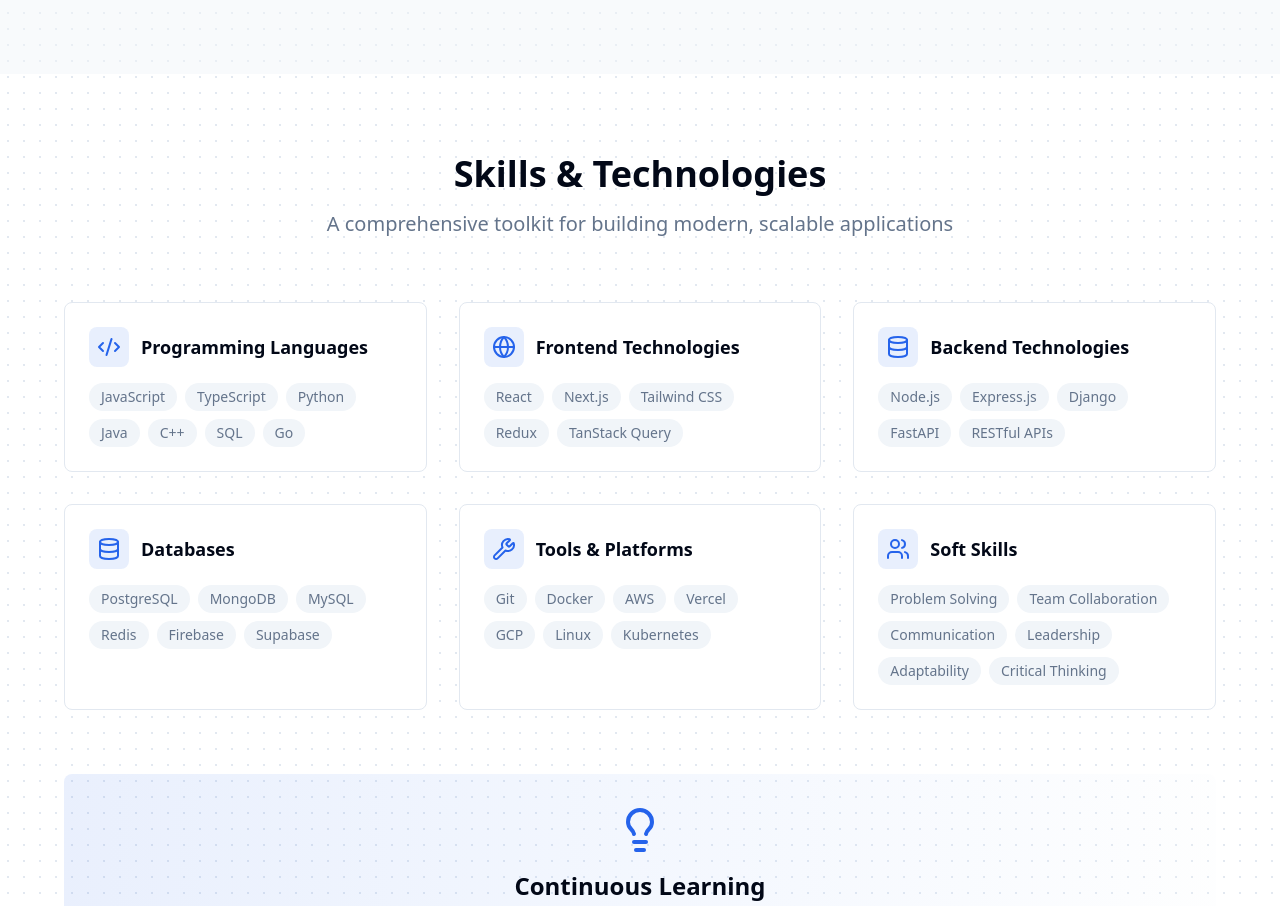
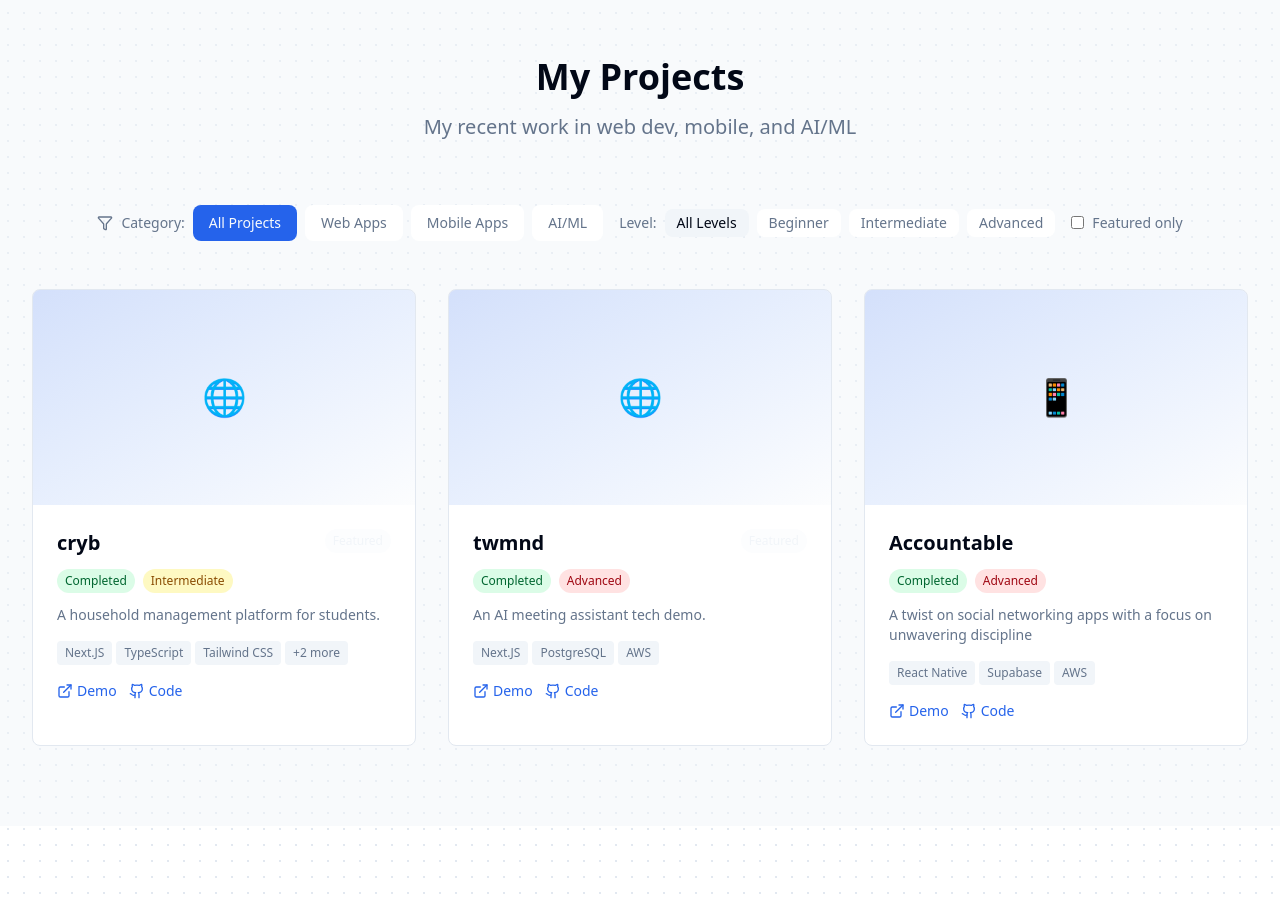
Before and after one commit to vinngo/vinn, a React (Vite) app: page / in a window 1280 px wide. Shown: the part 1867-2773 px from the top of the page. Built offline with nearby package versions, Linux system fonts and the light colour scheme.

Commit message:
chore: add relevant experience

```diff
--- a/src/App.tsx
+++ b/src/App.tsx
@@ -1,7 +1,6 @@
 import { ThemeProvider } from "./contexts/ThemeContext";
 import Layout from "./components/layout/Layout";
 import Hero from "./components/sections/Hero";
-import About from "./components/sections/About";
 import Skills from "./components/sections/Skills";
 import Projects from "./components/sections/Projects";
 import Experience from "./components/sections/Experience";
@@ -12,7 +11,6 @@
     <ThemeProvider>
       <Layout>
         <Hero />
-        <About />
         <Skills />
         <Projects />
         <Experience />
--- a/src/components/sections/Experience.tsx
+++ b/src/components/sections/Experience.tsx
@@ -1,82 +1,83 @@
-import { GraduationCap, Briefcase, Award, Calendar } from 'lucide-react'
+import { GraduationCap, Briefcase, Calendar } from "lucide-react";
 
 const experiences = [
   {
-    type: 'education',
-    title: 'Bachelor of Science in Computer Science',
-    organization: 'University Name',
-    location: 'City, State',
-    period: '2021 - 2025 (Expected)',
-    description: 'Pursuing a comprehensive Computer Science degree with focus on software engineering, data structures, algorithms, and modern development practices.',
+    type: "work",
+    title: "Software Engineering Intern",
+    organization: "Intuit",
+    location: "Mountain View, CA",
+    period: "Summer 2022",
+    description:
+      "Built resuable UI components in React Native with complex state management using React Query and Redux",
     highlights: [
-      'Relevant Coursework: Data Structures & Algorithms, Software Engineering, Database Systems, Web Development',
-      'GPA: 3.8/4.0 (Dean\'s List)',
-      'Active member of Computer Science Club and Coding Bootcamp',
-      'Teaching Assistant for Introduction to Programming'
+      "Improved development speed for future features",
+      "Reduced duplicate code by 30%",
+      "Collaborated with UX/UI designers to implement pixel-perfect designs",
+      "Contributed to features used by 2000+ users, gained exposure to product lifecycle in agile, crossfunctional teams",
     ],
-    current: true
+    current: false,
   },
   {
-    type: 'work',
-    title: 'Frontend Developer Intern',
-    organization: 'Tech Company Inc.',
-    location: 'Remote',
-    period: 'Summer 2024',
-    description: 'Developed responsive web applications using React and TypeScript, collaborated with design teams, and implemented user-friendly interfaces.',
+    type: "work",
+    title: "Software Engineering Intern",
+    organization: "Hammerspace",
+    location: "Redwood City, CA",
+    period: "Summer 2023",
+    description:
+      "Developed a Chrome extension with a lightweight frontend using HTMl, CSS, and Chromium APIs, enabling internal testing",
     highlights: [
-      'Built 3 major features for the company\'s main product dashboard',
-      'Improved application performance by 25% through code optimization',
-      'Collaborated with UX/UI designers to implement pixel-perfect designs',
-      'Participated in daily standups and sprint planning meetings'
+      "Faster internal testing achieved by a metric of 20%",
+      "Implemented Github workflow for source control, reducing code integration conflicts by 10%",
+      "Improved collaboration between a team of 5 developers",
     ],
-    current: false
+    current: false,
   },
   {
-    type: 'work',
-    title: 'Web Development Freelancer',
-    organization: 'Self-Employed',
-    location: 'Remote',
-    period: '2023 - Present',
-    description: 'Providing web development services to small businesses and startups, specializing in modern React applications and e-commerce solutions.',
+    type: "education",
+    title: "Bachelor of Science in Computer Science",
+    organization: "University of California, Santa Cruz",
+    location: "Santa Cruz, CA",
+    period: "2023 - 2027 (Expected)",
+    description:
+      "Pursuing CS with minor in Statistics. Comprehensive understanding of DSA, Computer Architecture, Systems, and AI/ML",
     highlights: [
-      'Successfully delivered 5+ client projects on time and within budget',
-      'Specialized in React, Next.js, and e-commerce platforms',
-      'Maintained 100% client satisfaction rate',
-      'Generated $15,000+ in revenue through quality deliverables'
+      "Relevant Coursework: Data Structures & Algorithms, Computer Architecture, Computer Systems, Machine Learning, Artificial Intelligence, Statistics and Probability Theory, Linear Algebra",
     ],
-    current: true
-  }
-]
+    current: true,
+  },
+];
 
+/*
 const certifications = [
   {
-    title: 'AWS Cloud Practitioner',
-    issuer: 'Amazon Web Services',
-    date: '2024',
-    credentialUrl: '#'
+    title: "AWS Cloud Practitioner",
+    issuer: "Amazon Web Services",
+    date: "2024",
+    credentialUrl: "#",
   },
   {
-    title: 'React Developer Certification',
-    issuer: 'Meta',
-    date: '2023',
-    credentialUrl: '#'
+    title: "React Developer Certification",
+    issuer: "Meta",
+    date: "2023",
+    credentialUrl: "#",
   },
   {
-    title: 'JavaScript Algorithms and Data Structures',
-    issuer: 'freeCodeCamp',
-    date: '2023',
-    credentialUrl: '#'
-  }
-]
+    title: "JavaScript Algorithms and Data Structures",
+    issuer: "freeCodeCamp",
+    date: "2023",
+    credentialUrl: "#",
+  },
+];
+*/
 
 export default function Experience() {
   const getExperienceIcon = (type: string) => {
-    return type === 'education' ? (
+    return type === "education" ? (
       <GraduationCap className="h-6 w-6" />
     ) : (
       <Briefcase className="h-6 w-6" />
-    )
-  }
+    );
+  };
 
   return (
     <section id="experience" className="py-20 bg-background">
@@ -91,7 +92,6 @@
               My academic and professional journey in technology
             </p>
           </div>
-
           {/* Timeline */}
           <div className="relative">
             {/* Timeline Line */}
@@ -143,15 +143,24 @@
                       {/* Highlights */}
                       <div>
                         <h4 className="font-semibold text-foreground mb-2">
-                          {experience.type === 'education' ? 'Academic Highlights' : 'Key Achievements'}
+                          {experience.type === "education"
+                            ? "Academic Highlights"
+                            : "Key Achievements"}
                         </h4>
                         <ul className="space-y-2">
-                          {experience.highlights.map((highlight, highlightIndex) => (
-                            <li key={highlightIndex} className="text-muted-foreground text-sm flex items-start gap-2">
-                              <span className="text-primary mt-1 flex-shrink-0">•</span>
+                          {experience.highlights.map(
+                            (highlight, highlightIndex) => (
+                              <li
+                                key={highlightIndex}
+                                className="text-muted-foreground text-sm flex items-start gap-2"
+                              >
+                                <span className="text-primary mt-1 flex-shrink-0">
+                                  •
+                                </span>
                                 {highlight}
                               </li>
-                          ))}
+                            ),
+                          )}
                         </ul>
                       </div>
                     </div>
@@ -160,9 +169,9 @@
               ))}
             </div>
           </div>
-
           {/* Certifications */}
           <div className="mt-20">
+            {/*
             <div className="text-center mb-12">
               <h3 className="text-2xl font-bold text-foreground mb-4">
                 Certifications & Achievements
@@ -171,10 +180,12 @@
                 Professional certifications that validate my technical expertise
               </p>
             </div>
-
               <div className="grid md:grid-cols-2 lg:grid-cols-3 gap-6">
                 {certifications.map((cert, index) => (
-                <div key={index} className="bg-card rounded-lg border border-border p-6 text-center hover:shadow-lg transition-shadow">
+                  <div
+                    key={index}
+                    className="bg-card rounded-lg border border-border p-6 text-center hover:shadow-lg transition-shadow"
+                  >
                     <div className="flex justify-center mb-4">
                       <div className="p-3 bg-accent/10 text-accent rounded-full">
                         <Award className="h-6 w-6" />
@@ -202,22 +213,22 @@
                   </div>
                 ))}
               </div>
+              */}
           </div>
-
           {/* Call to Action */}
           <div className="mt-16 text-center">
             <div className="bg-gradient-to-r from-primary/10 to-accent/10 rounded-lg p-8">
               <h3 className="text-2xl font-bold text-foreground mb-4">
-                Ready to Collaborate?
+                Don't Be A Stranger
               </h3>
               <p className="text-muted-foreground mb-6 max-w-2xl mx-auto">
-                I'm always excited to work on challenging projects and learn from experienced professionals.
-                Let's discuss how we can create something amazing together.
+                Whether it be chat or coworking session, let's discuss how we
+                can build something amazing together.
               </p>
               <button
                 onClick={() => {
-                  const contactSection = document.querySelector('#contact')
-                  contactSection?.scrollIntoView({ behavior: 'smooth' })
+                  const contactSection = document.querySelector("#contact");
+                  contactSection?.scrollIntoView({ behavior: "smooth" });
                 }}
                 className="px-6 py-3 bg-primary text-primary-foreground rounded-lg hover:bg-primary/90 transition-colors font-medium"
               >
@@ -228,5 +239,5 @@
         </div>
       </div>
     </section>
-  )
+  );
 }
--- a/src/components/sections/Hero.tsx
+++ b/src/components/sections/Hero.tsx
@@ -56,14 +56,14 @@
           {/* Social Links */}
           <div className="flex justify-center space-x-6 mb-12">
             <a
-              href="#"
+              href="https://github.com/vinngo/"
               className="p-3 text-muted-foreground hover:text-primary transition-colors hover:scale-110 transform"
               aria-label="GitHub"
             >
               <Github className="h-6 w-6" />
             </a>
             <a
-              href="#"
+              href="https://www.linkedin.com/in/vinngo/"
               className="p-3 text-muted-foreground hover:text-primary transition-colors hover:scale-110 transform"
               aria-label="LinkedIn"
             >
--- a/src/components/sections/Projects.tsx
+++ b/src/components/sections/Projects.tsx
@@ -68,11 +68,10 @@
           {/* Section Header */}
           <div className="text-center mb-16">
             <h2 className="text-3xl sm:text-4xl font-bold text-foreground mb-4">
-              Featured Projects
+              My Projects
             </h2>
             <p className="text-xl text-muted-foreground max-w-2xl mx-auto">
-              A showcase of my recent work in web development, mobile apps, and
-              AI/ML
+              My recent work in web dev, mobile, and AI/ML
             </p>
           </div>
 
--- a/src/data/projects.ts
+++ b/src/data/projects.ts
@@ -1,187 +1,62 @@
 export interface Project {
-  id: string
-  title: string
-  description: string
-  longDescription: string
-  technologies: string[]
-  category: 'web' | 'mobile' | 'desktop' | 'ai'
-  complexity: 'beginner' | 'intermediate' | 'advanced'
-  image: string
-  demoUrl?: string
-  githubUrl?: string
-  featured: boolean
-  challenges: string[]
-  solutions: string[]
-  teamSize: number
-  role: string
-  status: 'completed' | 'in-progress' | 'planning'
+  id: string;
+  title: string;
+  description: string;
+  technologies: string[];
+  category: "web" | "mobile" | "desktop" | "ai";
+  complexity: "beginner" | "intermediate" | "advanced";
+  image: string;
+  demoUrl?: string;
+  githubUrl?: string;
+  featured: boolean;
+  status: "in-progress" | "completed" | "archived" | "planning";
 }
 
 export const projects: Project[] = [
   {
-    id: 'portfolio-website',
-    title: 'Portfolio Website',
-    description: 'A modern, responsive portfolio website built with React and TypeScript',
-    longDescription: 'This portfolio website showcases my skills and projects using modern web technologies. Built with React 19, TypeScript, and Tailwind CSS, it features a responsive design, dark/light mode toggle, smooth scrolling navigation, and interactive elements.',
-    technologies: ['React', 'TypeScript', 'Tailwind CSS', 'Vite', 'Lucide Icons'],
-    category: 'web',
-    complexity: 'intermediate',
-    image: '/project-images/portfolio.jpg',
-    demoUrl: 'https://vinngo.dev',
-    githubUrl: 'https://github.com/vinngo/portfolio',
+    id: "cryb",
+    title: "cryb",
+    description: "A household management platform for students.",
+    technologies: [
+      "Next.JS",
+      "TypeScript",
+      "Tailwind CSS",
+      "Vite",
+      "Lucide Icons",
+    ],
+    category: "web",
+    complexity: "intermediate",
+    image: "/project-images/portfolio.jpg",
+    demoUrl: "https://cryb.vercel.app",
+    githubUrl: "https://github.com/vinngo/cryb",
     featured: true,
-    challenges: [
-      'Creating a responsive design that works across all devices',
-      'Implementing smooth scrolling navigation',
-      'Building an accessible dark/light mode toggle',
-      'Optimizing performance for fast loading times'
-    ],
-    solutions: [
-      'Used Tailwind CSS for responsive design with mobile-first approach',
-      'Implemented custom scroll behavior with intersection observers',
-      'Created a theme context with localStorage persistence',
-      'Optimized images and implemented code splitting'
-    ],
-    teamSize: 1,
-    role: 'Full-Stack Developer',
-    status: 'completed'
+    status: "completed",
   },
   {
-    id: 'task-management-app',
-    title: 'Task Management App',
-    description: 'A collaborative task management application with real-time updates',
-    longDescription: 'A full-stack task management application that allows teams to collaborate on projects with real-time updates. Features include drag-and-drop task organization, team collaboration, file attachments, and comprehensive project analytics.',
-    technologies: ['React', 'Node.js', 'Express', 'PostgreSQL', 'Socket.io', 'JWT'],
-    category: 'web',
-    complexity: 'advanced',
-    image: '/project-images/task-app.jpg',
-    demoUrl: 'https://task-app-demo.com',
-    githubUrl: 'https://github.com/vinngo/task-management',
+    id: "twmnd",
+    title: "twmnd",
+    description: "An AI meeting assistant tech demo.",
+    technologies: ["Next.JS", "PostgreSQL", "AWS"],
+    category: "web",
+    complexity: "advanced",
+    image: "/project-images/task-app.jpg",
+    demoUrl: "https://twmnd.vercel.app",
+    githubUrl: "https://github.com/vinngo/twmnd",
     featured: true,
-    challenges: [
-      'Implementing real-time collaboration features',
-      'Designing efficient database schema for complex relationships',
-      'Building drag-and-drop functionality',
-      'Ensuring data consistency across multiple users'
-    ],
-    solutions: [
-      'Used Socket.io for real-time communication',
-      'Designed normalized database with proper indexing',
-      'Implemented React DnD with optimistic updates',
-      'Used database transactions and conflict resolution strategies'
-    ],
-    teamSize: 3,
-    role: 'Lead Developer',
-    status: 'completed'
+    status: "completed",
   },
   {
-    id: 'weather-app',
-    title: 'Weather Forecast App',
-    description: 'A beautiful weather app with location-based forecasts and interactive maps',
-    longDescription: 'A responsive weather application that provides detailed weather forecasts, interactive maps, and location-based services. Features include current weather conditions, 7-day forecasts, weather alerts, and beautiful visualizations.',
-    technologies: ['Vue.js', 'TypeScript', 'OpenWeather API', 'Mapbox', 'Chart.js'],
-    category: 'web',
-    complexity: 'intermediate',
-    image: '/project-images/weather-app.jpg',
-    demoUrl: 'https://weather-app-demo.com',
-    githubUrl: 'https://github.com/vinngo/weather-app',
+    id: "accountable",
+    title: "Accountable",
+    description:
+      "A twist on social networking apps with a focus on unwavering discipline",
+    technologies: ["React Native", "Supabase", "AWS"],
+    category: "mobile",
+    complexity: "advanced",
+    image: "/project-images/weather-app.jpg",
+    demoUrl: "https://github.com/vinngo/accountable",
+    githubUrl: "https://github.com/vinngo/accountable",
     featured: false,
-    challenges: [
-      'Integrating multiple weather APIs',
-      'Creating responsive weather visualizations',
-      'Implementing location-based services',
-      'Handling offline functionality'
-    ],
-    solutions: [
-      'Built API aggregation layer with fallback options',
-      'Used Chart.js with custom responsive configurations',
-      'Implemented geolocation with user permission handling',
-      'Added service worker for offline data caching'
-    ],
-    teamSize: 2,
-    role: 'Frontend Developer',
-    status: 'completed'
+    status: "completed",
   },
-  {
-    id: 'ai-chatbot',
-    title: 'AI-Powered Chatbot',
-    description: 'An intelligent chatbot using natural language processing',
-    longDescription: 'An AI-powered chatbot that can understand and respond to natural language queries. Built with machine learning models and integrated with various APIs to provide helpful and contextual responses.',
-    technologies: ['Python', 'FastAPI', 'OpenAI API', 'PostgreSQL', 'Docker', 'React'],
-    category: 'ai',
-    complexity: 'advanced',
-    image: '/project-images/chatbot.jpg',
-    githubUrl: 'https://github.com/vinngo/ai-chatbot',
-    featured: true,
-    challenges: [
-      'Training the model for domain-specific responses',
-      'Implementing context-aware conversations',
-      'Scaling the application for multiple users',
-      'Ensuring response accuracy and safety'
-    ],
-    solutions: [
-      'Fine-tuned pre-trained models with custom datasets',
-      'Implemented conversation memory with session management',
-      'Used Docker and microservices architecture',
-      'Added content filtering and response validation'
-    ],
-    teamSize: 4,
-    role: 'AI/ML Developer',
-    status: 'in-progress'
-  },
-  {
-    id: 'e-commerce-platform',
-    title: 'E-commerce Platform',
-    description: 'A full-featured e-commerce platform with payment integration',
-    longDescription: 'A comprehensive e-commerce platform featuring product management, shopping cart, payment processing, order tracking, and admin dashboard. Built with modern technologies and best security practices.',
-    technologies: ['Next.js', 'PostgreSQL', 'Stripe', 'Prisma', 'NextAuth.js', 'Tailwind CSS'],
-    category: 'web',
-    complexity: 'advanced',
-    image: '/project-images/ecommerce.jpg',
-    demoUrl: 'https://ecommerce-demo.com',
-    githubUrl: 'https://github.com/vinngo/ecommerce-platform',
-    featured: false,
-    challenges: [
-      'Implementing secure payment processing',
-      'Building scalable product catalog',
-      'Creating efficient search and filtering',
-      'Ensuring PCI compliance'
-    ],
-    solutions: [
-      'Integrated Stripe with webhook handling',
-      'Used database indexing and caching strategies',
-      'Implemented Elasticsearch for search functionality',
-      'Followed security best practices and compliance guidelines'
-    ],
-    teamSize: 5,
-    role: 'Full-Stack Developer',
-    status: 'completed'
-  },
-  {
-    id: 'mobile-fitness-app',
-    title: 'Fitness Tracking App',
-    description: 'A mobile app for tracking workouts and fitness goals',
-    longDescription: 'A cross-platform mobile application for fitness enthusiasts to track workouts, set goals, and monitor progress. Features include exercise libraries, progress analytics, social features, and integration with wearable devices.',
-    technologies: ['React Native', 'Expo', 'Firebase', 'TypeScript', 'Redux'],
-    category: 'mobile',
-    complexity: 'intermediate',
-    image: '/project-images/fitness-app.jpg',
-    githubUrl: 'https://github.com/vinngo/fitness-app',
-    featured: false,
-    challenges: [
-      'Creating smooth animations and transitions',
-      'Implementing offline data synchronization',
-      'Integrating with device health APIs',
-      'Optimizing performance for older devices'
-    ],
-    solutions: [
-      'Used React Native Reanimated for performant animations',
-      'Implemented Redux Persist with conflict resolution',
-      'Integrated with HealthKit and Google Fit APIs',
-      'Optimized bundle size and used lazy loading'
-    ],
-    teamSize: 3,
-    role: 'Mobile Developer',
-    status: 'planning'
-  }
-]
+];
```
Also changed, not shown: src/components/sections/Contact.tsx (+55 -39 lines). Lines whose indentation alone changed are shown as unchanged.
